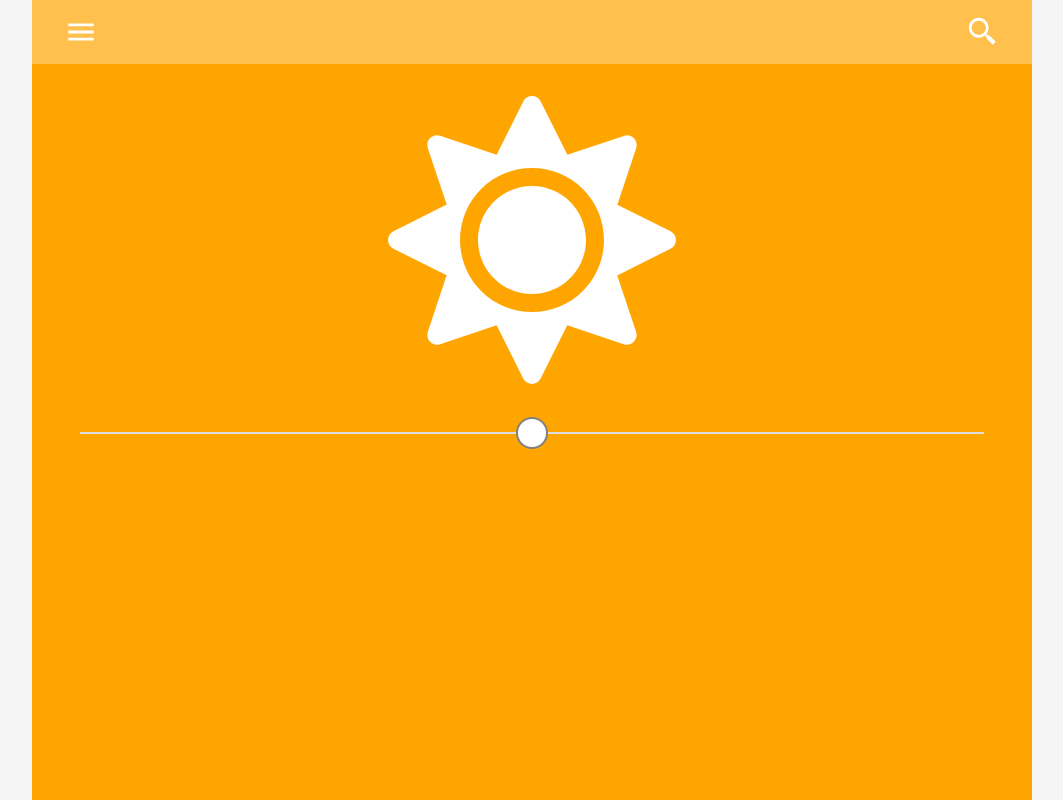
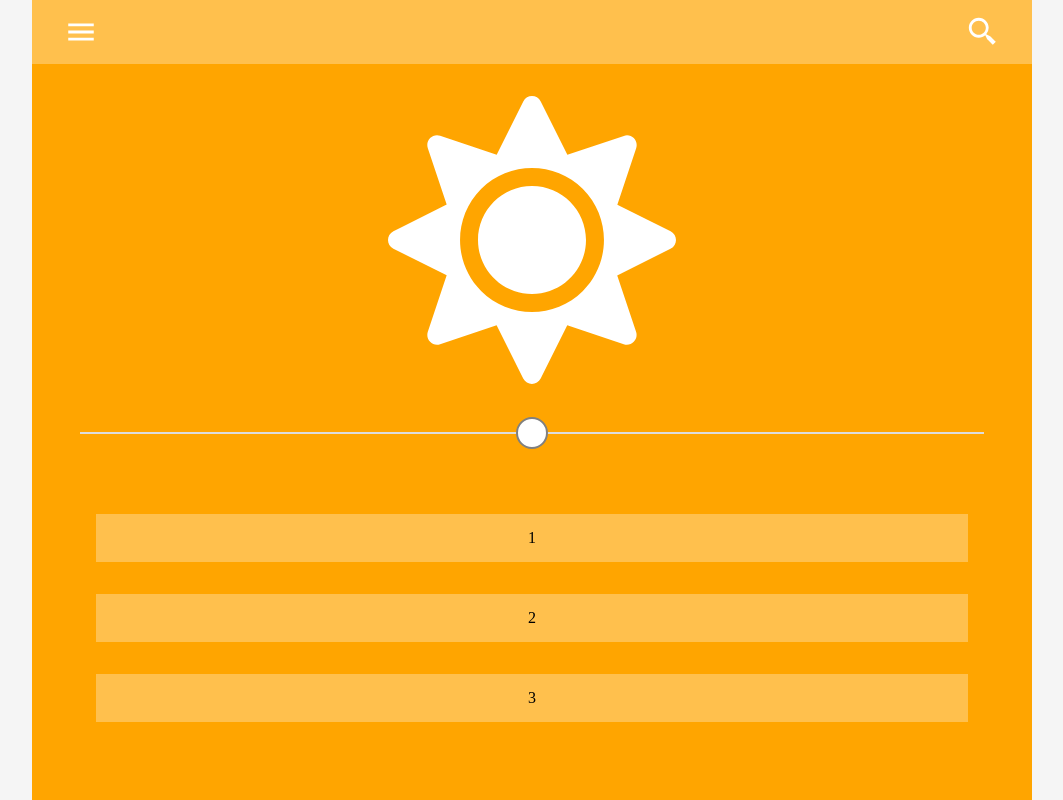
Before and after one commit to matkopiskor/weather-app, a React (Create React App) app: page / in a window 1280 px wide. Shown: the whole page, without its empty margins (108-1171 px from the left). Built offline with nearby package versions, Linux system fonts and the light colour scheme.

Commit message:
Add list

```diff
--- a/src/App.tsx
+++ b/src/App.tsx
@@ -1,4 +1,5 @@
 import { DayNight } from './components/DayNight';
+import { List } from './components/List';
 import { Topbar } from './components/Topbar';
 
 export const App = () => {
@@ -8,6 +9,7 @@ export const App = () => {
                 <Topbar />
                 <div className="container">
                     <DayNight />
+                    <List />
                 </div>
             </div>
         </div>
--- /dev/null
+++ b/src/components/List.css
@@ -0,0 +1,19 @@
+.list {
+    width: 100%;
+    padding-inline: 4rem;
+
+    display: flex;
+    flex-direction: column;
+    justify-content: center;
+    align-items: center;
+    gap: 2rem;
+}
+
+.list__item {
+    background-color: rgba(255 255 255 / 0.3);
+    width: 100%;
+    min-height: 3rem;
+    display: flex;
+    align-items: center;
+    justify-content: center;
+}
--- /dev/null
+++ b/src/components/List.tsx
@@ -0,0 +1,13 @@
+import './List.css';
+
+const items = [1, 2, 3];
+
+export const List = () => {
+    return (
+        <div className="list">
+            {items.map((elem) => (
+                <div className="list__item">{elem}</div>
+            ))}
+        </div>
+    );
+};
```
